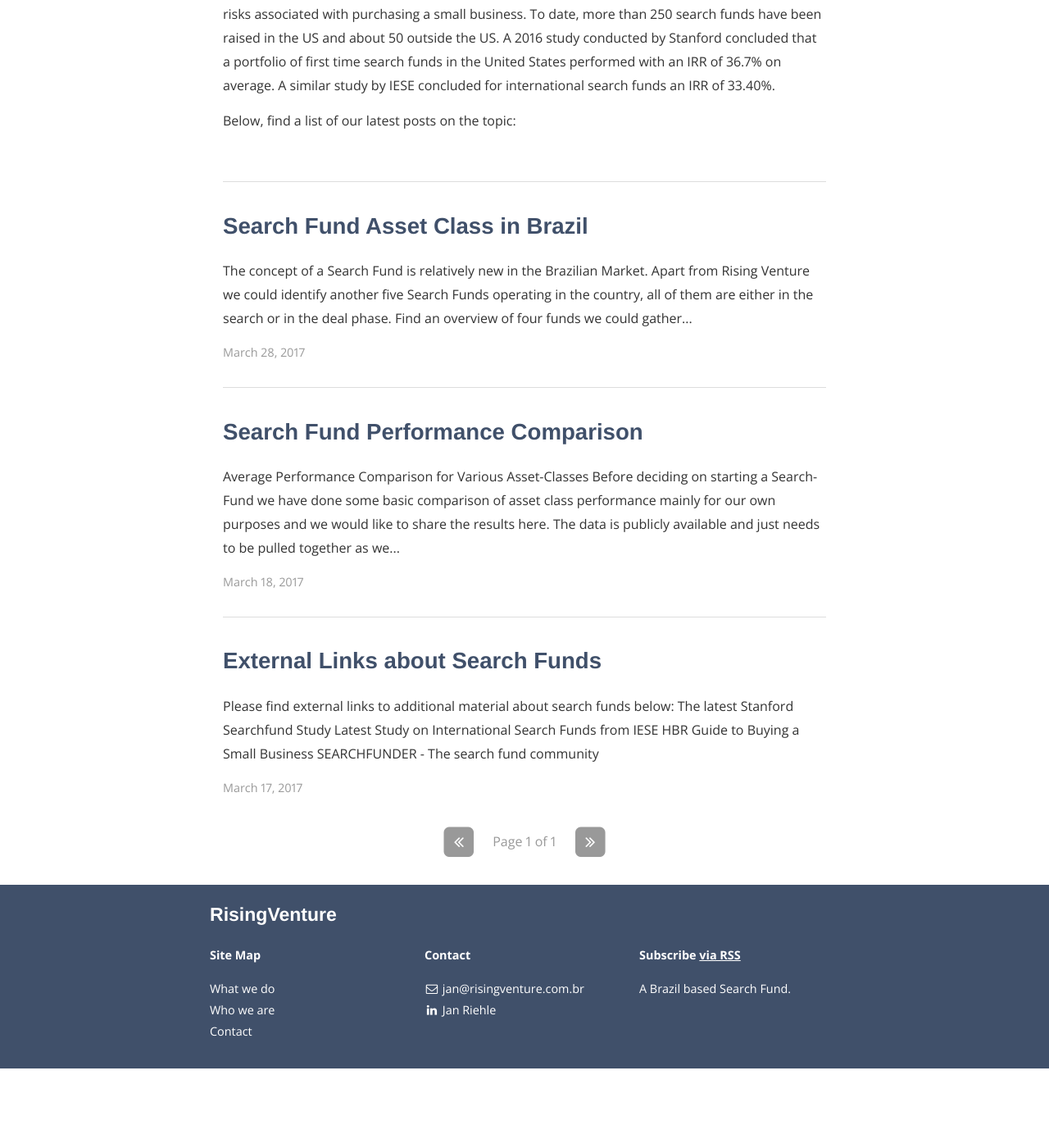
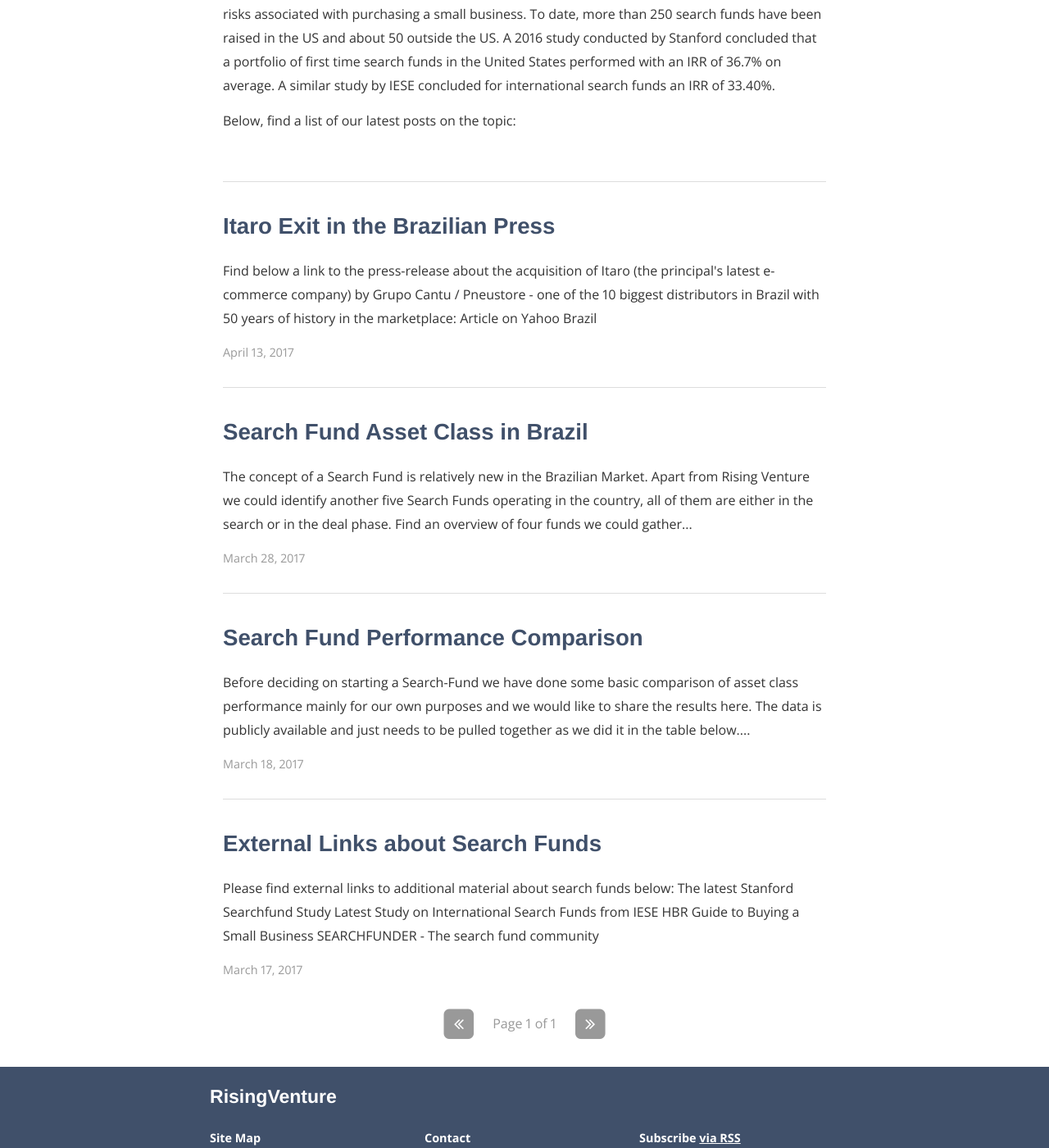
Before and after one commit to janriehle/risingventure, a Jekyll site: the page built from index.html, in a window 1280 px wide and 1400 px high, scrolled down 663 px. Shown: the whole window at 82% size. Built offline with Jekyll 4.4.1, drawn with Linux system fonts in a browser that asks for light colours; nearby versions of some CDN libraries; the list of posts is cut into pages by our own code; before the commit the page ends 1966 px from its top, so only the background shows below that.

Commit message:
inlcuding latest post

```diff
--- a/_posts/2017-03-29-performance.markdown
+++ b/_posts/2017-03-29-performance.markdown
@@ -5,8 +5,6 @@ date:   2017-03-18 08:43:59
 author: Jan Riehle
 cover:  "/assets/Rising3_X3Large.jpg"
 ---
-
-<h2>Average Performance Comparison for Various Asset-Classes</h2>
 
 <p>Before deciding on starting a Search-Fund we have done some basic comparison of asset class performance mainly for our own purposes and we would like to share the results here. The data is publicly available and just needs to be pulled together as we did it in the table below.</p>
 
--- /dev/null
+++ b/_posts/2017-04-13-itaro-exit.markdown
@@ -0,0 +1,10 @@
+---
+layout: post
+title:  "Itaro Exit in the Brazilian Press"
+date:   2017-04-13 08:43:59
+author: Jan Riehle
+cover:  "/assets/Rising3_X3Large.jpg"
+---
+
+<p>Find below a link to the press-release  about the acquisition of Itaro (the principal's latest e-commerce company) by Grupo Cantu / Pneustore - one of the 10 biggest distributors in Brazil with 50 years of history in the marketplace: <br><br>
+<a target="_blank" href="https://br.financas.yahoo.com/noticias/grupo-pneustore-compra-autope%C3%A7as-itaro-214756021--finance.html?soc_src=social-sh&soc_trk=fb">Article on Yahoo Brazil</a></p>
```
Also changed, not shown: 2 other files.
